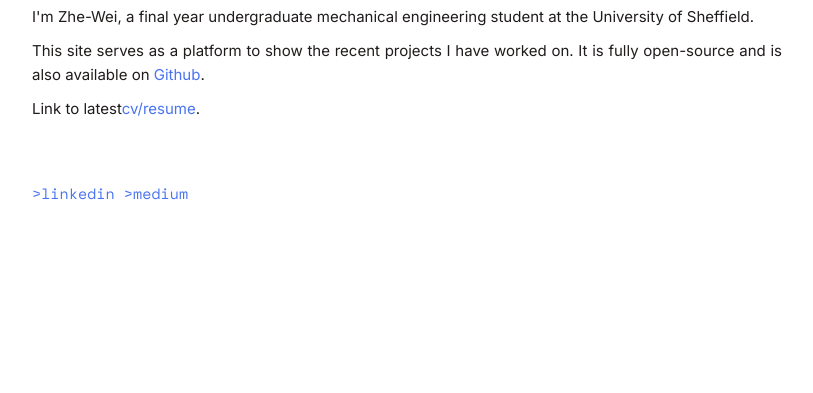
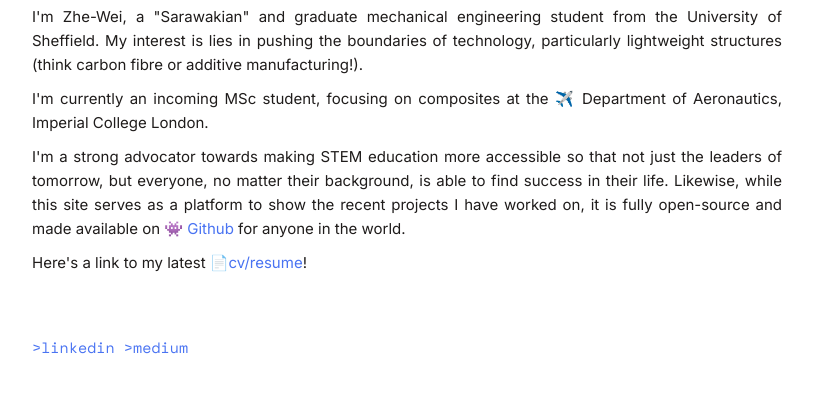
Before and after one commit to zhewei-k/zhewei-k.github.io, a plain HTML site: page index.html in a window 1280 px wide. Shown: the part 221-614 px from the top of the page, without its empty margins (233-1046 px from the left). Drawn offline with nearby package versions, Linux system fonts and the light colour scheme.

Commit message:
Updated about page and CV to V13

```diff
--- a/index.html
+++ b/index.html
@@ -65,14 +65,18 @@
           <div id="intro" class="content-region hide">
             <h2 class="opener">about me</h2>
             <p>
-              I'm Zhe-Wei, a final year undergraduate mechanical engineering student at the University of Sheffield.
+              I'm Zhe-Wei, a "Sarawakian" and graduate mechanical engineering student from the University of Sheffield.
+              My interest is lies in pushing the boundaries of technology, particularly lightweight structures (think carbon fibre or additive manufacturing!).
             </p>
             <p>
-              This site serves as a platform to show the recent projects I have worked on.
-              It is fully open-source and is also available on <a href="https://github.com/zhewei-k/zhewei-k.github.io">Github</a>.
+              I'm currently an incoming MSc student, focusing on composites at the ✈️ Department of Aeronautics, Imperial College London.
             </p>
             <p>
-              Link to latest<a href="assets/cv.pdf">cv/resume</a>.
+              I'm a strong advocator towards making STEM education more accessible so that not just the leaders of tomorrow, but everyone, no matter their background, is able to find success in their life.
+              Likewise, while this site serves as a platform to show the recent projects I have worked on, it is fully open-source and made available on <a href="https://github.com/zhewei-k/zhewei-k.github.io">👾 Github</a> for anyone in the world.
+            </p>
+            <p>
+              Here's a link to my latest <a href="assets/cv.pdf">📄cv/resume</a>!
             </p>
             <!-- <script type='text/javascript' id='clustrmaps' src='//cdn.clustrmaps.com/map_v2.js?cl=080808&w=a&t=n&d=ME3bHjqLpndiwL5-tMR4H2XPWbEThcu1GxdZVUDPH60&co=ffffff&ct=808080&cmo=3acc3a&cmn=ff5353'></script> -->
           </div>
```
Also changed, not shown: 1 other file.
